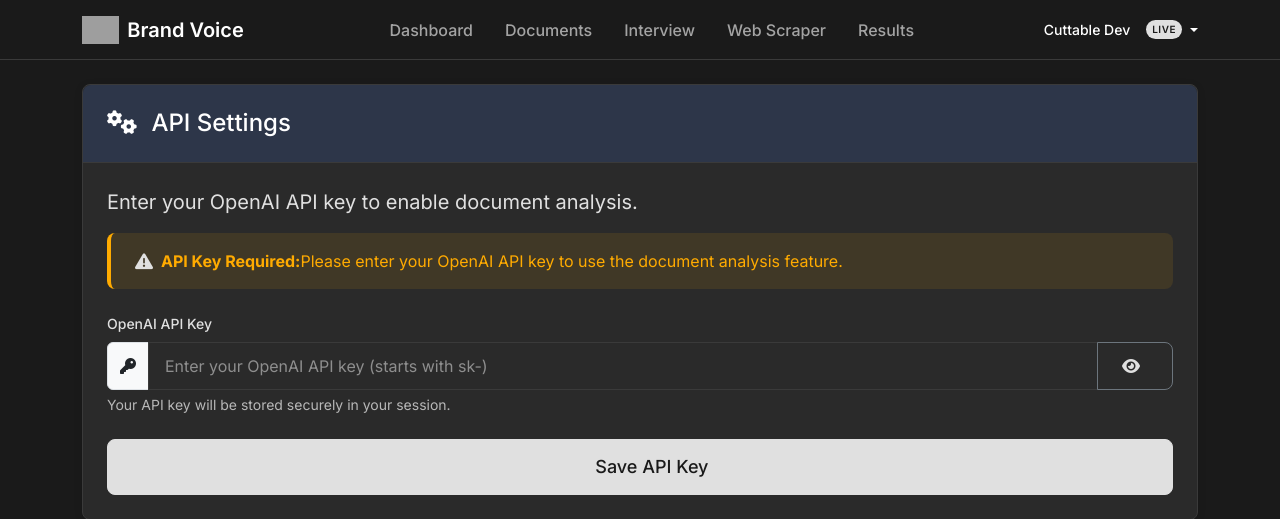
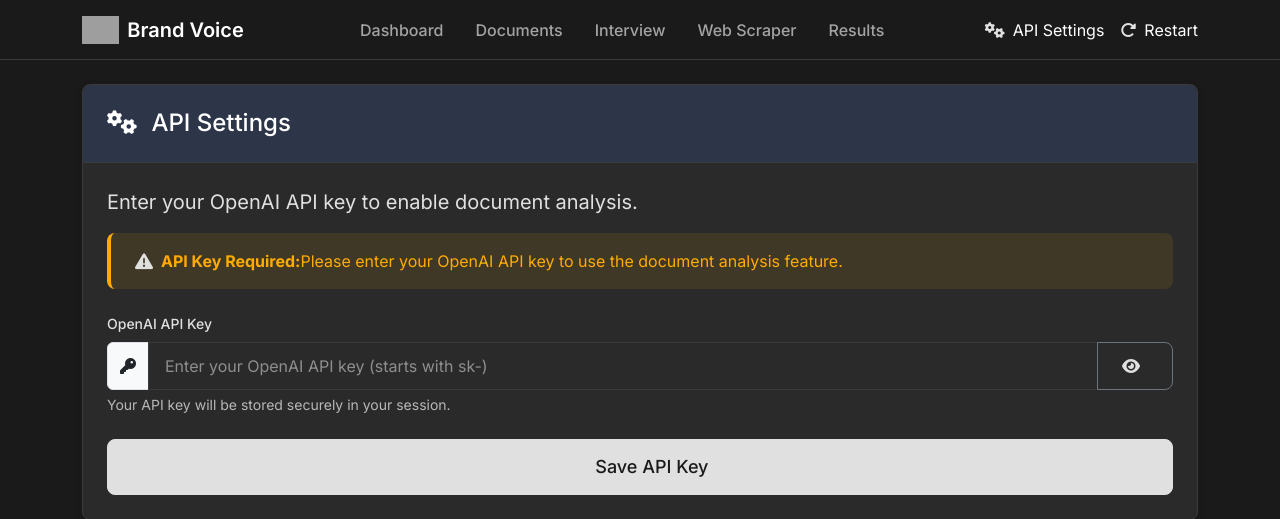
Before and after one commit to tom2tomtomtom/BrandVoice, a Flask app: page /api_settings in a window 1280 px wide. Shown: the top 519 px of the page. Run offline with Flask 3, Linux system fonts and the light colour scheme; some libraries are stand-ins or nearby versions; some web fonts are replaced; grey boxes are pictures that could not be loaded.

Commit message:
Simplify navigation by replacing dropdown with direct API Settings link

```diff
--- a/templates/base.html
+++ b/templates/base.html
@@ -61,31 +61,12 @@
                     </li>
                 </ul>
                 <div class="d-flex align-items-center">
-                    <div class="dropdown">
-                        <a class="nav-link dropdown-toggle d-flex align-items-center" href="#" role="button" id="userDropdown" data-bs-toggle="dropdown" aria-expanded="false">
-                            <span class="me-2" style="font-size: 14px; font-weight: 500;">Cuttable Dev</span>
-                            <span class="badge-live">Live</span>
-                        </a>
-                        <ul class="dropdown-menu dropdown-menu-end" aria-labelledby="userDropdown">
-                            <li>
-                                <a class="dropdown-item" href="{{ url_for('api_settings') }}">
-                                    <i class="fas fa-cogs"></i> API Settings
-                                </a>
-                            </li>
-                            <li><hr class="dropdown-divider"></li>
-                            <li>
-                                <form action="{{ url_for('restart') }}" method="post" id="restart-form">
-                                    {% if csrf_token is defined %}
-                                    <input type="hidden" name="csrf_token" value="{{ csrf_token() }}">
-                                    {% endif %}
-                                    <button type="button" class="dropdown-item text-danger" id="restart-button"
-                                            data-bs-toggle="modal" data-bs-target="#restartModal">
-                                        <i class="fas fa-redo-alt"></i> Restart Application
-                                    </button>
-                                </form>
-                            </li>
-                        </ul>
-                    </div>
+                    <a class="nav-link d-flex align-items-center" href="{{ url_for('api_settings') }}">
+                        <i class="fas fa-cogs me-2"></i> API Settings
+                    </a>
+                    <a class="nav-link d-flex align-items-center ms-3" href="#" data-bs-toggle="modal" data-bs-target="#restartModal">
+                        <i class="fas fa-redo-alt me-2"></i> Restart
+                    </a>
                 </div>
             </div>
         </div>
@@ -104,10 +85,15 @@
                     <p style="color: var(--error-color);"><strong>Warning:</strong> This action cannot be undone.</p>
                 </div>
                 <div class="modal-footer">
-                    <button type="button" class="btn btn-secondary" data-bs-dismiss="modal">Cancel</button>
-                    <button type="button" class="btn btn-danger" id="confirm-restart">
-                        <i class="fas fa-redo-alt me-2"></i> Yes, Restart
-                    </button>
+                    <form action="{{ url_for('restart') }}" method="post" id="restart-form">
+                        {% if csrf_token is defined %}
+                        <input type="hidden" name="csrf_token" value="{{ csrf_token() }}">
+                        {% endif %}
+                        <button type="button" class="btn btn-secondary" data-bs-dismiss="modal">Cancel</button>
+                        <button type="submit" class="btn btn-danger" id="confirm-restart">
+                            <i class="fas fa-redo-alt me-2"></i> Yes, Restart
+                        </button>
+                    </form>
                 </div>
             </div>
         </div>
```
